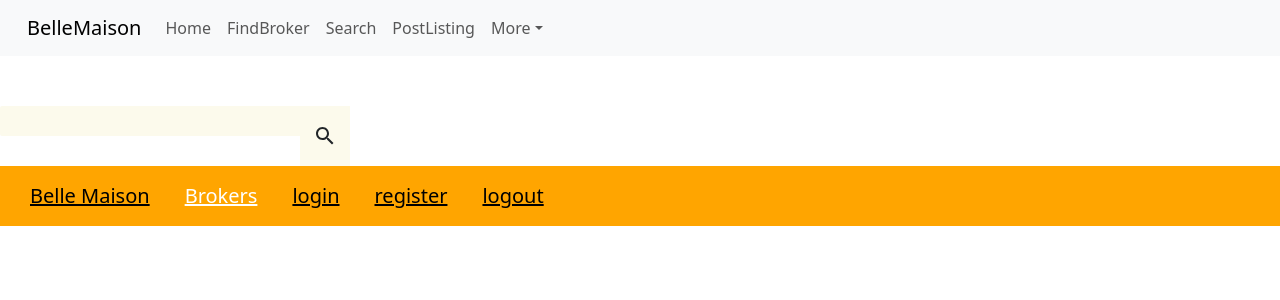
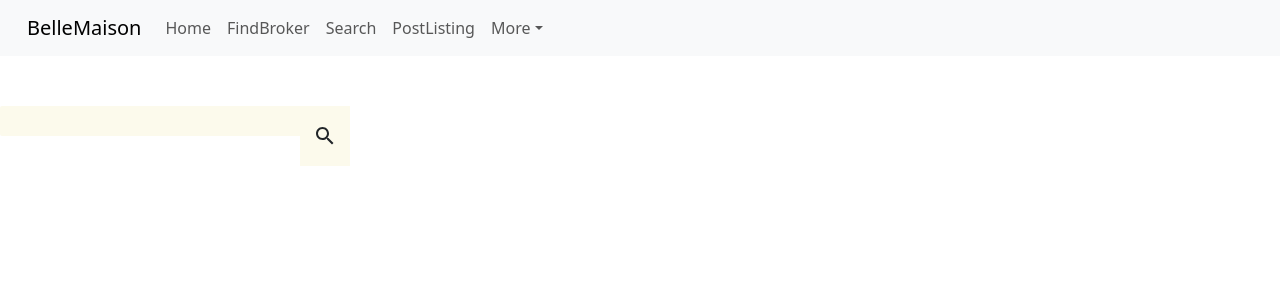
Before and after one commit to wang5322/BelleMaison, a React (Create React App) app in the folder client/: page / in a window 1280 px wide. Shown: the top 300 px of the page. Built offline with nearby package versions, Linux system fonts and the light colour scheme.

Commit message:
completed google map and geolocation

```diff
--- a/client/package.json
+++ b/client/package.json
@@ -3,19 +3,21 @@
   "version": "0.1.0",
   "private": true,
   "dependencies": {
-    "@react-google-maps/api": "^2.19.2",
     "@emotion/react": "^11.11.1",
     "@emotion/styled": "^11.11.0",
     "@mui/icons-material": "^5.14.12",
     "@mui/material": "^5.14.12",
+    "@react-google-maps/api": "^2.19.2",
     "@testing-library/jest-dom": "^5.17.0",
     "@testing-library/react": "^13.4.0",
     "@testing-library/user-event": "^13.5.0",
     "axios": "^1.5.1",
     "bootstrap": "^5.3.2",
+    "chart.js": "^4.4.0",
     "formik": "^2.4.5",
     "react": "^18.2.0",
     "react-bootstrap": "^2.9.0",
+    "react-chartjs-2": "^5.2.0",
     "react-dom": "^18.2.0",
     "react-geocode": "^1.0.0-alpha.1",
     "react-router-dom": "^6.16.0",
--- a/client/src/App.js
+++ b/client/src/App.js
@@ -15,41 +15,6 @@ function App() {
       <SearchBar />
 
       <Router>
-        <div style={{
-          display: "flex",
-          background: 'orange',
-          padding: '5px 0 5px 5px',
-          fontSize: '20px'
-        }}>
-          <div style={{ margin: '10px' }}>
-
-            <NavLink to="/" style={({ isActive }) => ({
-              color: isActive ? 'black' : 'white'
-            })}>Belle Maison</NavLink>
-          </div>
-
-          <div style={{ margin: '10px', contentalign: 'end' }}>
-            <NavLink to="/add" style={({ isActive }) => ({
-              color: isActive ? 'black' : 'white'
-            })}>Brokers</NavLink>
-          </div>
-
-          <div style={{ margin: '10px' }}>
-            <NavLink to="/" style={({ isActive }) => ({
-              color: isActive ? 'black' : 'white'
-            })}>login</NavLink>
-          </div>
-          <div style={{ margin: '10px' }}>
-            <NavLink to="/" style={({ isActive }) => ({
-              color: isActive ? 'black' : 'white'
-            })}>register</NavLink>
-          </div>
-          <div style={{ margin: '10px' }}>
-            <NavLink to="/" style={({ isActive }) => ({
-              color: isActive ? 'black' : 'white'
-            })}>logout</NavLink>
-          </div>
-        </div>
         <Routes>
           {/* <Route path="/" exact element={<Home />} /> */}
           <Route path="/testPicture" exact element={<TestPicture />} />
--- a/client/src/pages/SingleProperty.js
+++ b/client/src/pages/SingleProperty.js
@@ -32,23 +32,17 @@ const SingleProperty = () => {
   let { id } = useParams();
   const [property, setPropertyState] = useState({});
   useEffect(() => {
-    axios.get(`http://localhost:3001/property/${id}`).then((res) => {
+    axios.get(`http://localhost:3005/api/properties/byId/6`).then((res) => {
       setPropertyState(res.data);
-
-      const tempAddress = `${property.address},${property.city}`;
-
-      fromAddress(tempAddress).then(( {results} ) => {
-        setCenterState(results[0].geometry.location);
-      }).catch((err) => {
-        console.log(err);
-      });
-
-    });
-
-
-
-    fromAddress("John Abbott College").then(({ results }) => {
-      setDestinationState(results[0].geometry.location);
+      console.log(property);
+      const tempAddress = `${res.data.address},${res.data.city}`;
+      return fromAddress(tempAddress);
+    }).then((res)=>{
+        setCenterState(res.results[0].geometry.location);
+        return fromAddress("4330 Sherbrooke St W, Westmount, Quebec H3Z 1E2");
+      }).then((res) => {
+        console.log(res);
+        setDestinationState(res.results[0].geometry.location);
       }).catch((err) => {
         console.log(err);
       });
@@ -57,11 +51,9 @@ const SingleProperty = () => {
   return (
     <Container fluid='md'>
 
-      <Row>
-        <Col>
+
       <h2>Mortgage Calculator</h2>
-        </Col>
-        <Col>
+
       <div className="SingleProperty">
         {!isLoaded ? (
           <h1>Loading...</h1>
@@ -84,16 +76,16 @@ const SingleProperty = () => {
                 travelMode: "DRIVING",
               }}
               callback={(response) => {
+                const distance = response.rows[0].elements[0].distance;
+                if (distance) {
                   console.log(response.rows[0].elements[0].distance.text);
+                }
               }}
             />
           </GoogleMap>
         )}
       </div>
-        </Col>
-      </Row>
     </Container>
-
   );
 };
 
```
Also changed, not shown: 1 other file (tests, documents, lock files or other folders). Lines whose indentation alone changed are shown as unchanged.
